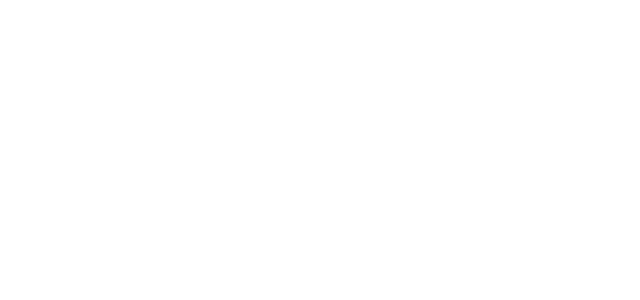
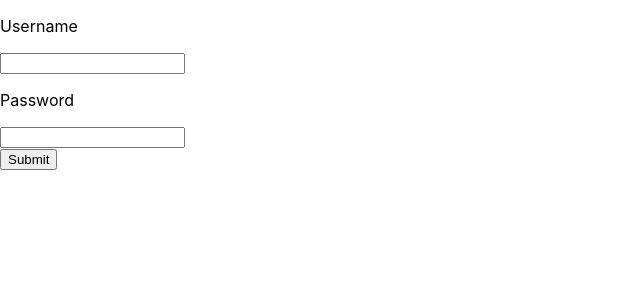
Before and after one commit to JoelRamireddy/ReactApe, a React (Create React App) app: page / in a window 1280 px wide. Before the commit this address had no page. Shown: the top 300 px of the page, without its empty margins (0-640 px from the left). Built offline with nearby package versions, Linux system fonts and the light colour scheme.

Commit message:
Fixed Login

```diff
--- a/src/components/Login.js
+++ b/src/components/Login.js
@@ -3,6 +3,9 @@ import React, {Component} from 'react';
 class Login extends Component {
     constructor(props) {
         super(props);
+        this.state = {
+            username: ""
+        }
     }
 
 render(){
@@ -14,7 +17,7 @@ render(){
             </label>
             <label>
                 <p>Password</p>
-                <input type="password" />
+                <input type="password" id="password"/>
             </label>
             <div>
                 <button type="submit">Submit</button>
@@ -25,7 +28,11 @@ render(){
 
     handleSubmit(event){
         event.preventDefault();
-        this.props.setLoggedIn(true);
+        let pass = document.getElementById("password");
+        if(pass.value === "password"){
+            this.props.setLoggedIn(true);
+        }
+
     }
 
     handleNameChanged(event){
```
Also changed, not shown: src/App.js (+8 -6 lines).
